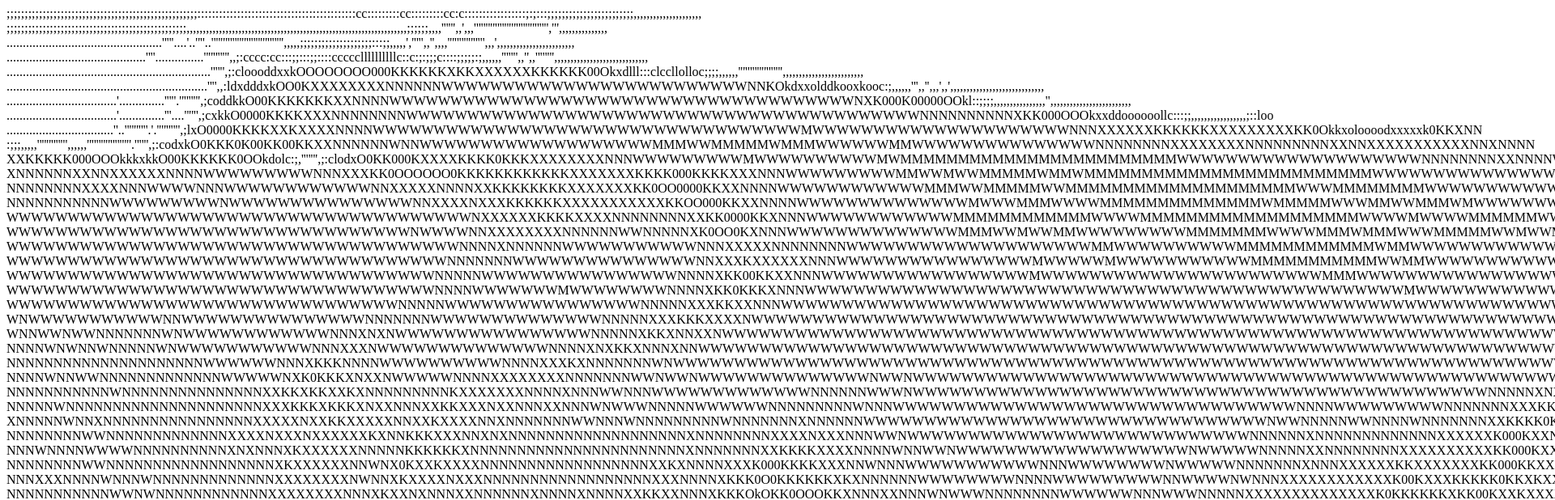
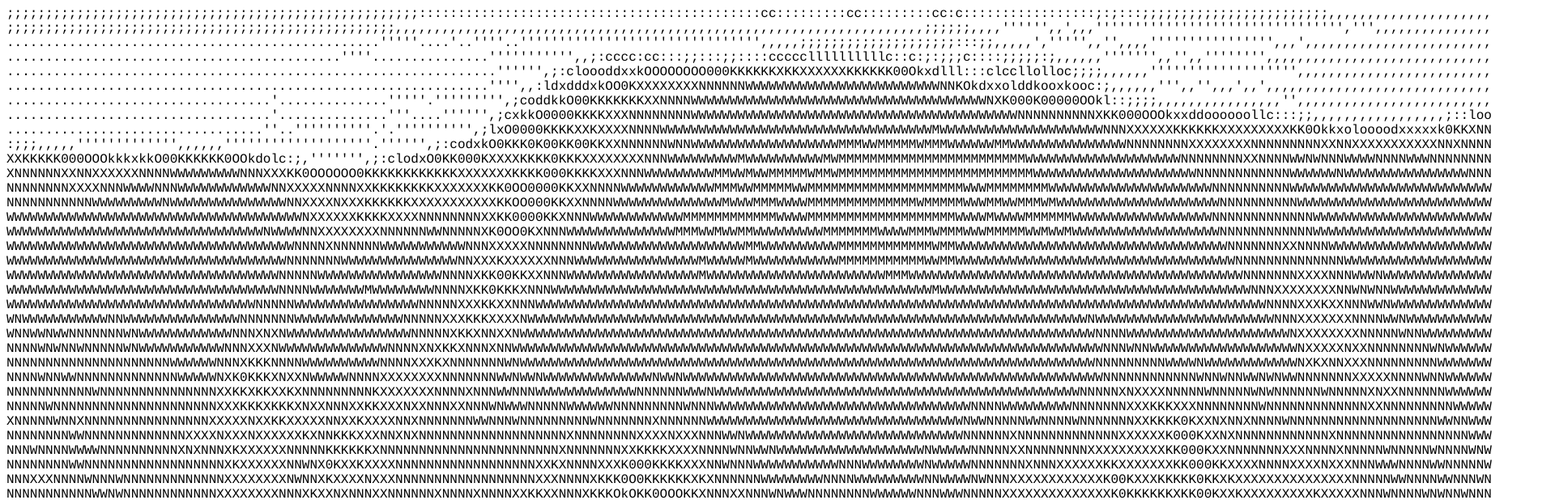
Before and after one commit to galori/test, a plain HTML site: page index.html in a window 1280 px wide. Shown: the top 618 px of the page at 81% size, 1920 px wide, since content can reach past the window. Drawn offline with Linux system fonts and the light colour scheme.

Commit message:
Update index.html

```diff
--- a/index.html
+++ b/index.html
@@ -3,7 +3,7 @@
     <meta name="viewport" content="width=device-width, initial-scale=1">
   </head>
 <body>
-<div class='font-family: courier'>
+<div style='font-family: courier'>
 ;;;;;;;;;;;;;;;;;;;;;;;;;;;;;;;;;;;;;;;;;;;;;;;;;;;;;::::::::::::::::::::::::::::::::::::::::::::cc:::::::::cc:::::::::cc:c:::::::::::::::::;:;:::;;;;;;;;;;;;;;;;;;;;;;;;,,,,,,,,,,,,,,,,,,,,,
 ;;;;;;;;;;;;;;;;;;;;;;;;;;;;;;;;;;;;;;;;;;;;;;;;;;,,,,,,,,,,,,,,,,,,,,,,,,,,,,,,,,,,,,,,,,,,,,,,,,,,,,,,,,,,,,,,,,,,,,;;;;;;,,,,'''''',,',,,'''''''''''''''''''''''''''''''',''',,,,,,,,,,,,,,,
 ................................................'''''....'..''''..''''''''''''''''''''''''''''''',,,,,;;;;;;;;;;;;;;;;;;;;:::;;,,,,,',''''',,'',,,,'''''''''''''''',,,',,,,,,,,,,,,,,,,,,,,,,,,
```
